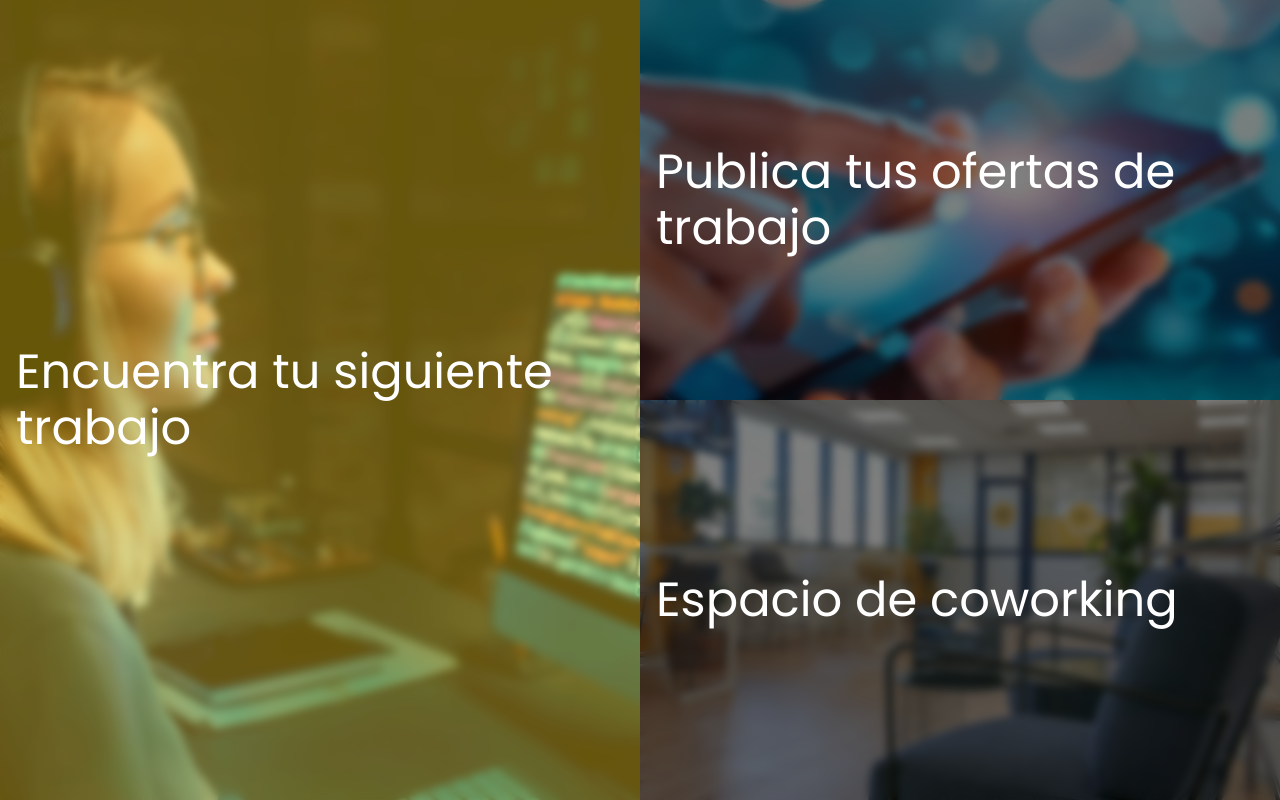
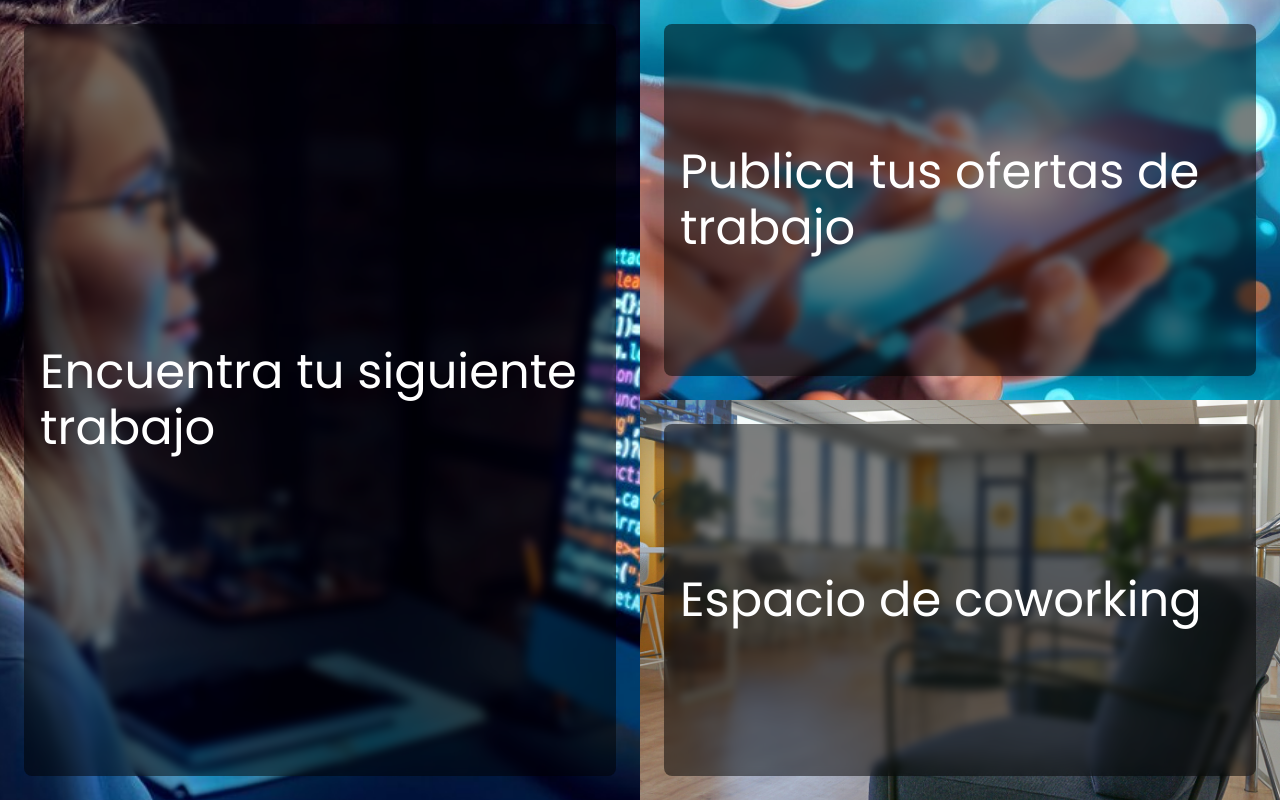
Before and after one commit to andr-33/NetBeesJobs-frontend, a React (Vite) app: page /seleccion-role in a window 1280 px wide. Built offline with nearby package versions, Linux system fonts and the light colour scheme.

Commit message:
feature: add process to choose a role

```diff
--- a/src/components/Card/BlurImageCard/BlurImageCard.jsx
+++ b/src/components/Card/BlurImageCard/BlurImageCard.jsx
@@ -9,7 +9,12 @@ const BlurImageCard = ({imgSrc, text}) => {
     const [hover, setHover] = useState(false);
     const theme = useTheme();
     return (
-        <>
+        <Box sx={{
+            position: 'relative',
+            width: '100%',
+            height: '100%',
+            overflow: 'hidden',
+        }}>
             <Box
                 sx={{
                     position: 'absolute',
@@ -37,7 +42,9 @@ const BlurImageCard = ({imgSrc, text}) => {
                     transition: 'background-color 0.3s ease',
                     ':hover':{
                         bgcolor: `${theme.palette.primary.main}66`
-                    }
+                    },
+                    m: 3,
+                    borderRadius: 2
                 }}
             >
                 <Typography
@@ -50,7 +57,7 @@ const BlurImageCard = ({imgSrc, text}) => {
                     {text}
                 </Typography>
             </Box>
-        </>
+        </Box>
     );
 };
 
--- a/src/components/Form/SignupForm/SignupForm.jsx
+++ b/src/components/Form/SignupForm/SignupForm.jsx
@@ -2,6 +2,7 @@ import { Box, useTheme, Typography } from "@mui/material";
 import { AlternateEmailRounded, LockRounded } from "@mui/icons-material";
 import { useState } from "react";
 import { useAuth } from "../../../contexts/AuthContext/AuthContext";
+import { useNavigate } from "react-router-dom";
 import axios from "axios";
 import CustomTextFieldWithIcon from "../../TextField/CustomTextFieldWithIcon/CustomTextFieldWithIcon";
 import LoaderButton from "../../Button/LoaderButton/LoaderButton";
@@ -17,6 +18,7 @@ const FormSignup = () => {
     const [loading, setLoading] = useState(false);
     const [error, setError] = useState(null);
     const theme = useTheme();
+    const navigate = useNavigate();
     const { saveToken } = useAuth();
 
     const handleSignup = async (event) => {
@@ -34,9 +36,9 @@ const FormSignup = () => {
 
         try {
             const response = await axios.post('api/auth/signup', formSignupValues);
-            const { message, session } = response.data;
+            const { session } = response.data;
             saveToken(session);
-            console.log(message);
+            navigate('/seleccion-role');
         } catch (error) {
             console.error('Error during signup: ', error);
             setError(error.response?.data?.error || 'Ups...algo ha salido mal, intentalo nuevamente');
--- /dev/null
+++ b/src/pages/ProtectedRoute/ProtectedRoute.jsx
@@ -0,0 +1,14 @@
+import { useAuth } from "../../contexts/AuthContext/AuthContext";
+import { Navigate } from "react-router-dom";
+
+const ProtectedRoute = ({ children }) => {
+    const { accessToken } = useAuth();
+    console.log(accessToken);
+    if(!accessToken){
+        return <Navigate to='/authentication' replace />
+    }
+
+    return children;
+};
+
+export default ProtectedRoute;
--- a/src/pages/SelectRole.jsx
+++ b/src/pages/SelectRole.jsx
@@ -1,12 +1,30 @@
-import {
-    Box,
-    Grid2 as Grid,
-    Typography,
-    useTheme
-} from "@mui/material";
+import { Grid2 as Grid } from "@mui/material";
+import { useNavigate } from "react-router-dom";
+import { useAuth } from "../contexts/AuthContext/AuthContext";
+import axios from "axios";
 import BlurImageCard from "../components/Card/BlurImageCard/BlurImageCard";
 
 const SelectRole = () => {
+    const navigate = useNavigate();
+    const { accessToken } = useAuth();
+
+    const handleRoleSelection = async (roleId) =>{
+        try{
+            const response = await axios.post(
+                'api/master/set-role',
+                { roleId: roleId },
+                {
+                    headers: {
+                        Authorization: `Bearer ${accessToken}`,
+                    }
+                },
+            );
+            console.log(response.data.message);
+        } catch (error){
+            console.error('Error during signup: ', error);
+        }
+    };
+
     return(
         <Grid
             container
@@ -16,10 +34,8 @@ const SelectRole = () => {
         >
             <Grid
                 size={{xs: 12, md: 6}}
-                sx={{
-                    position: 'relative',
-                    overflow: 'hidden',
-                }}
+                component='div'
+                onClick={()=> handleRoleSelection(1)}
             >
                 <BlurImageCard
                     imgSrc='./images/netbees-development.png'
@@ -33,10 +49,10 @@ const SelectRole = () => {
             >
                 <Grid
                     sx={{
-                        position: 'relative',
                         height: '50%',
-                        overflow: 'hidden'
                     }}
+                    component='div'
+                    onClick={()=> handleRoleSelection(2)}
                 >
                     <BlurImageCard
                         imgSrc='./images/netbees-marketing.png'
@@ -45,9 +61,7 @@ const SelectRole = () => {
                 </Grid>
                 <Grid
                     sx={{
-                        position: 'relative',
                         height: '50%',
-                        overflow: 'hidden'
                     }}
                 >
                     <BlurImageCard
```
Also changed, not shown: src/App.jsx (+9 -1 lines).
